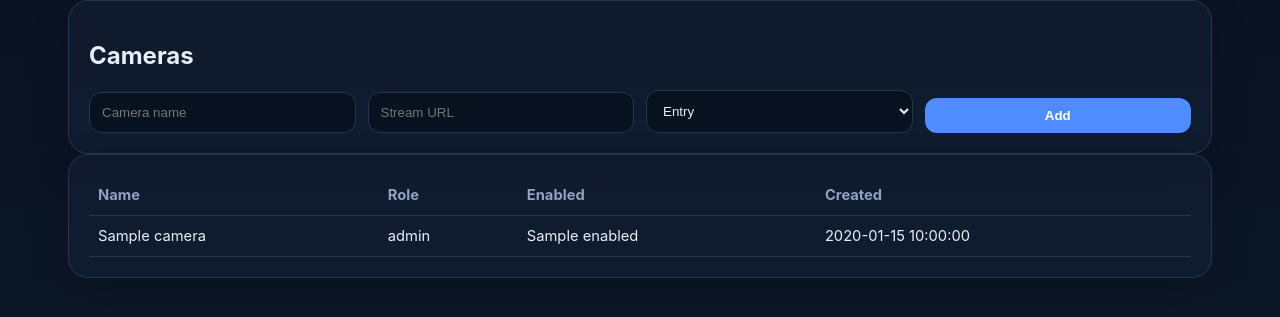
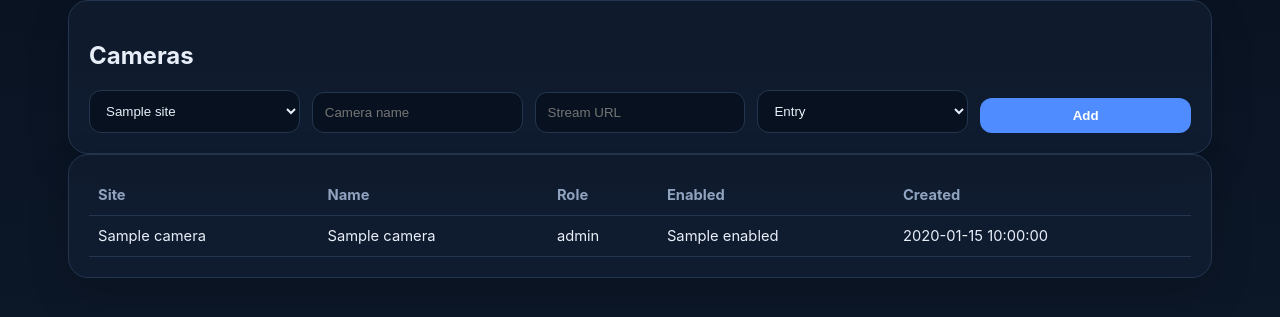
Before and after one commit to bahram-khakbaz/ai-license-plate-access-platform, a Flask app: template templates/cameras.html in a window 1280 px wide. Shown: the part 136-453 px from the top of the page. Run offline with Flask 3, Linux system fonts and the light colour scheme; data comes from the database, SQL or seed files in the repository; the template is opened without the code that fills it: most values are stand-ins (such as "Sample title", 1, 10 or a date in 2020); parts of the project's set-up code (start-up, migrations or seed data) failed here and were passed over.

Commit message:
Add site selector to cameras page

```diff
--- a/templates/cameras.html
+++ b/templates/cameras.html
@@ -3,6 +3,7 @@
 <section class="panel">
   <h2>Cameras</h2>
   <form method="post" class="form inline">
+    <select name="site_id" required>{% for s in sites %}<option value="{{ s.id }}" {% if selected_site_id|string == s.id|string %}selected{% endif %}>{{ s.name }}</option>{% endfor %}</select>
     <input name="name" placeholder="Camera name" required>
     <input name="stream_url" placeholder="Stream URL" required>
     <select name="gate_role"><option value="entry">Entry</option><option value="exit">Exit</option></select>
@@ -11,8 +12,8 @@
 </section>
 <section class="panel">
   <table>
-    <thead><tr><th>Name</th><th>Role</th><th>Enabled</th><th>Created</th></tr></thead>
-    <tbody>{% for c in cameras %}<tr><td>{{ c.name }}</td><td>{{ c.gate_role }}</td><td>{{ c.enabled }}</td><td>{{ c.created_at }}</td></tr>{% endfor %}</tbody>
+    <thead><tr><th>Site</th><th>Name</th><th>Role</th><th>Enabled</th><th>Created</th></tr></thead>
+    <tbody>{% for c in cameras %}<tr><td>{{ c.site_name }}</td><td>{{ c.name }}</td><td>{{ c.gate_role }}</td><td>{{ c.enabled }}</td><td>{{ c.created_at }}</td></tr>{% endfor %}</tbody>
   </table>
 </section>
 {% endblock %}
```
